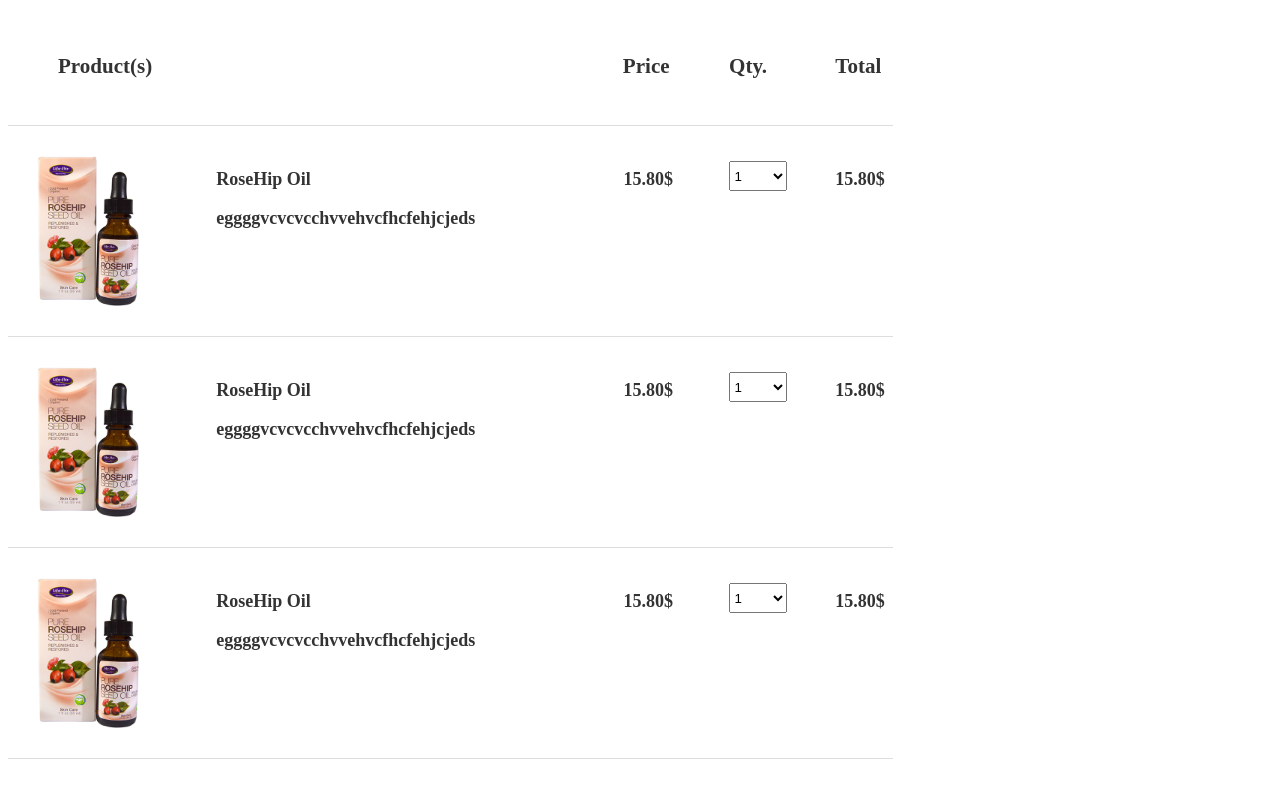
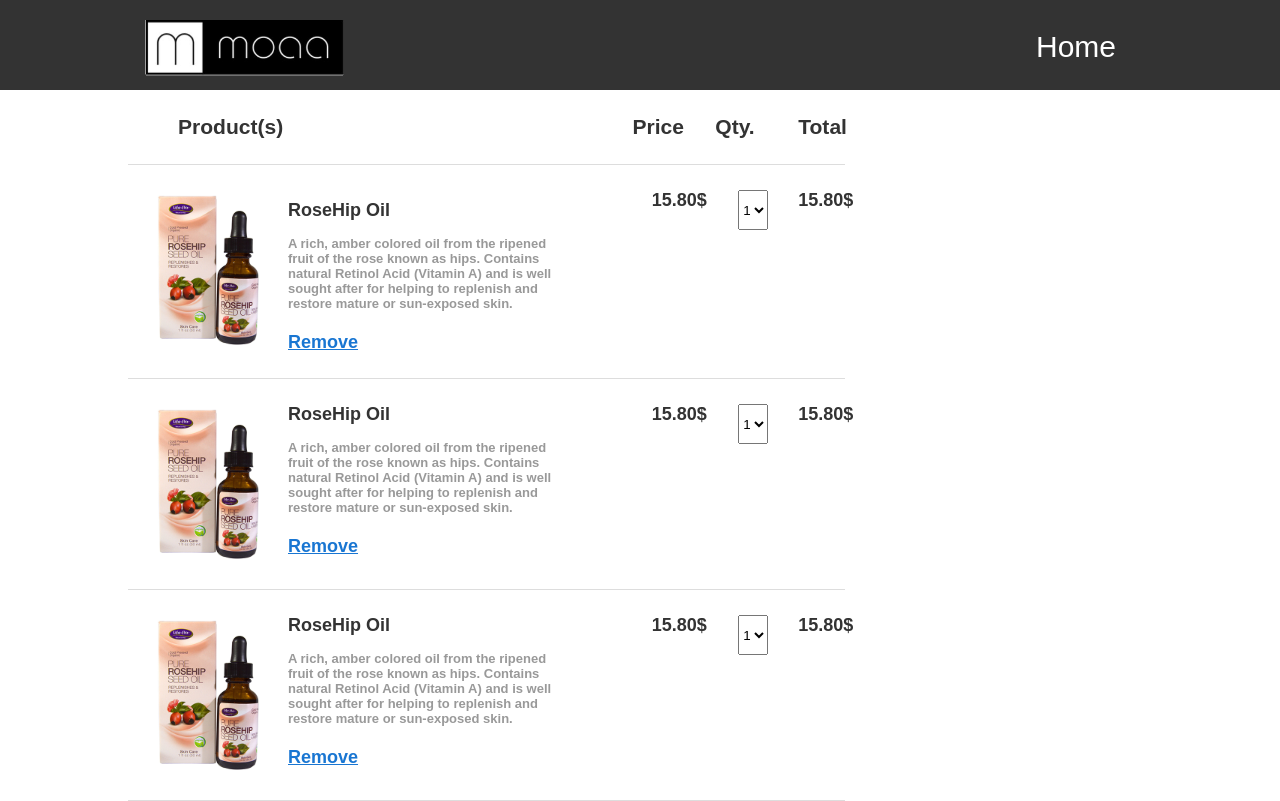
Before and after one commit to GSG-G8/W2-MOAA-E-Commerce, a website: page cart.html in a window 1280 px wide. Drawn offline with Linux system fonts and the light colour scheme.

Commit message:
add cart page

```diff
--- a/cart.html
+++ b/cart.html
@@ -1,11 +1,23 @@
 <!DOCTYPE html>
 <html lang="en">
     <head>
+        <link rel="stylesheet" href="css/style.css">
         <link rel="stylesheet" href="css/cart.css">
     </head>
 
 <body>
-    <section class="section1">
+    <header>
+        <nav class="header_navbar">
+            <div class="container">
+            <img class="header_logo" src="img/logo.png">
+            <ul class="header_list">
+                <li class="header_list-li"><a class="header_ancor" href="index.html"> Home </a></li>
+            </ul>
+        </div>
+        </nav>
+    </header>
+
+    <section class="section1 container">
         <div class="section1__Tittles">
         <h3 class="section1__Tittles__prod">Product(s)</h3>
         <h3 class="section1__Tittles__elem">Price</h3>
@@ -18,10 +30,10 @@
     <div class="container__cart">
         <img class="container__cart__detail__img"  src ="img/rosehip-oil-iherb-certified-organic.jpg" alt="product image">
         <div class="container__cart__detail">
-            <p>RoseHip Oil</p>
-            <p>eggggvcvcvcchvvehvcfhcfehjcjeds</p>
+            <p class="container__cart__detail__p1">RoseHip Oil</p>
+            <p class="container__cart__detail__p2">A rich, amber colored oil from the ripened fruit of the rose known as hips. Contains natural Retinol Acid (Vitamin A) and is well sought after for helping to replenish and restore mature or sun-exposed skin.</p><br>
+            <a href="www.remove.com" class="container__cart__detail__a">Remove</a>
         </div>
-
             <p class="container__cart__price">15.80$</p>
 
             <select class="container__cart__qty">
@@ -37,13 +49,15 @@
                 <option value="10">10</option>
             </select>
             <p class="container__cart__total">15.80$</p>
+
     </div>
 
             <div class="container__cart">
                 <img class="container__cart__detail__img"  src ="img/rosehip-oil-iherb-certified-organic.jpg" alt="product image">
                 <div class="container__cart__detail">
                     <p>RoseHip Oil</p>
-                    <p>eggggvcvcvcchvvehvcfhcfehjcjeds</p>
+                    <p class="container__cart__detail__p2">A rich, amber colored oil from the ripened fruit of the rose known as hips. Contains natural Retinol Acid (Vitamin A) and is well sought after for helping to replenish and restore mature or sun-exposed skin.</p><br>
+                    <a href="www.remove.com" class="container__cart__detail__a">Remove</a>
                 </div>
 
                     <p class="container__cart__price">15.80$</p>
@@ -67,7 +81,8 @@
                         <img class="container__cart__detail__img"  src ="img/rosehip-oil-iherb-certified-organic.jpg" alt="product image">
                         <div class="container__cart__detail">
                             <p>RoseHip Oil</p>
-                            <p>eggggvcvcvcchvvehvcfhcfehjcjeds</p>
+                            <p class="container__cart__detail__p2">A rich, amber colored oil from the ripened fruit of the rose known as hips. Contains natural Retinol Acid (Vitamin A) and is well sought after for helping to replenish and restore mature or sun-exposed skin.</p><br>
+                            <a href="www.remove.com" class="container__cart__detail__a">Remove</a>
      </div>
 
                             <p class="container__cart__price">15.80$</p>
@@ -89,20 +104,6 @@
 
     </article>
 
-
-
-
-
-
-
-
 </body>
 
 </html>
-
-
-<!-- <div class="container">
-
-            <!-- <i class="container__cart__icon"></i> -->
-        <!-- </div>
-    </div> -->
--- a/css/cart.css
+++ b/css/cart.css
@@ -27,11 +27,30 @@ border-bottom: solid 1px #ddd;
     border-bottom: solid 1px #ddd;
 }
 
-.container__cart__detail p{
+.container__cart__detail__p1{
     flex-direction: row;
     padding-right: 100px;
+    margin-top: 10px;
 
 }
+
+.container__cart__detail__p2{
+    flex-direction: row;
+    padding-right: 100px;
+    font-size: 13px;
+    color: #999;
+    margin-top: 15px;
+
+}
+
+
+.container__cart__detail__a{
+color: #1976d2;
+margin-top: 20px;
+
+}
+
+
 
 .container__cart__detail__img {
  height: 150px;
@@ -41,9 +60,9 @@ border-bottom: solid 1px #ddd;
 }
 
 .container__cart__qty {
-    height: 30px;
-    width: 6.5%;
-    margin-top: 10px;
+    margin-right: 30px;
+    height: 40px;
+    width: 30px;
 }
 
 .container__cart__total {
@@ -64,6 +83,7 @@ border-bottom: solid 1px #ddd;
 .container__cart__price {
     width: 6.5%;
     font-size: 18px;
+    margin-right: 40px;
 }
 
 .container__cart__total {
```
